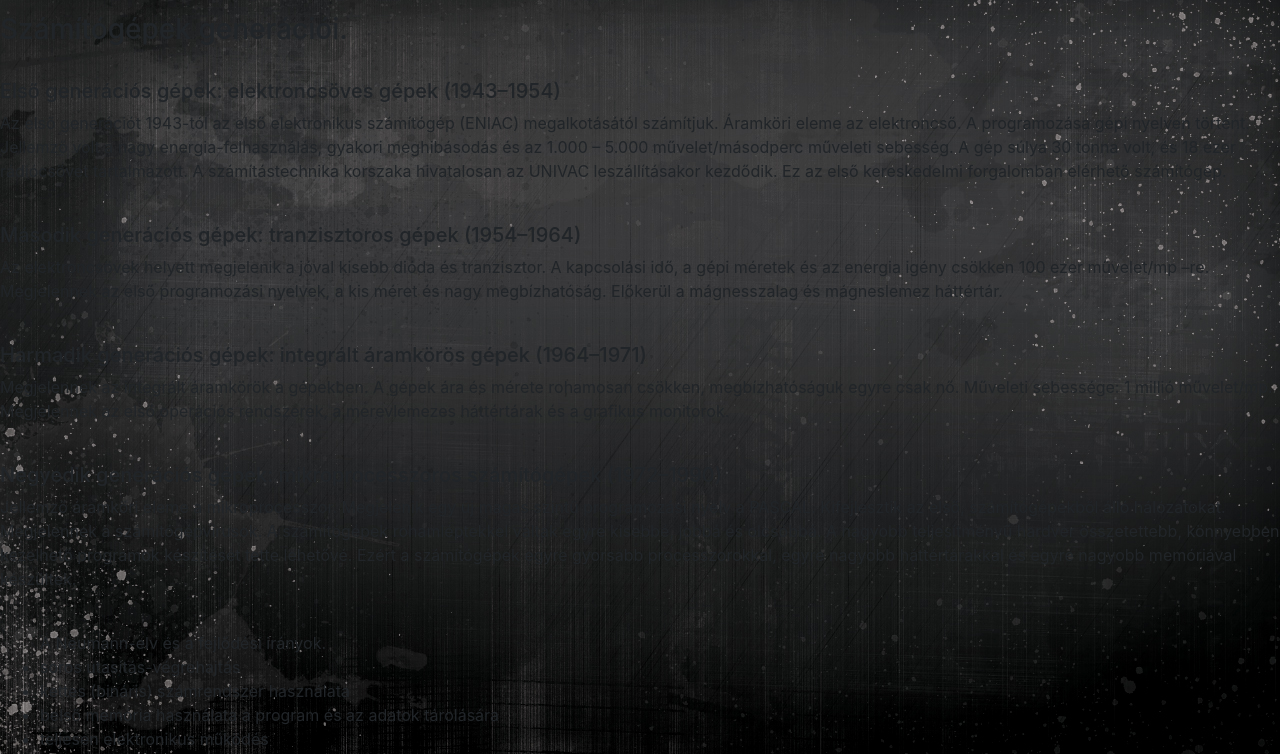
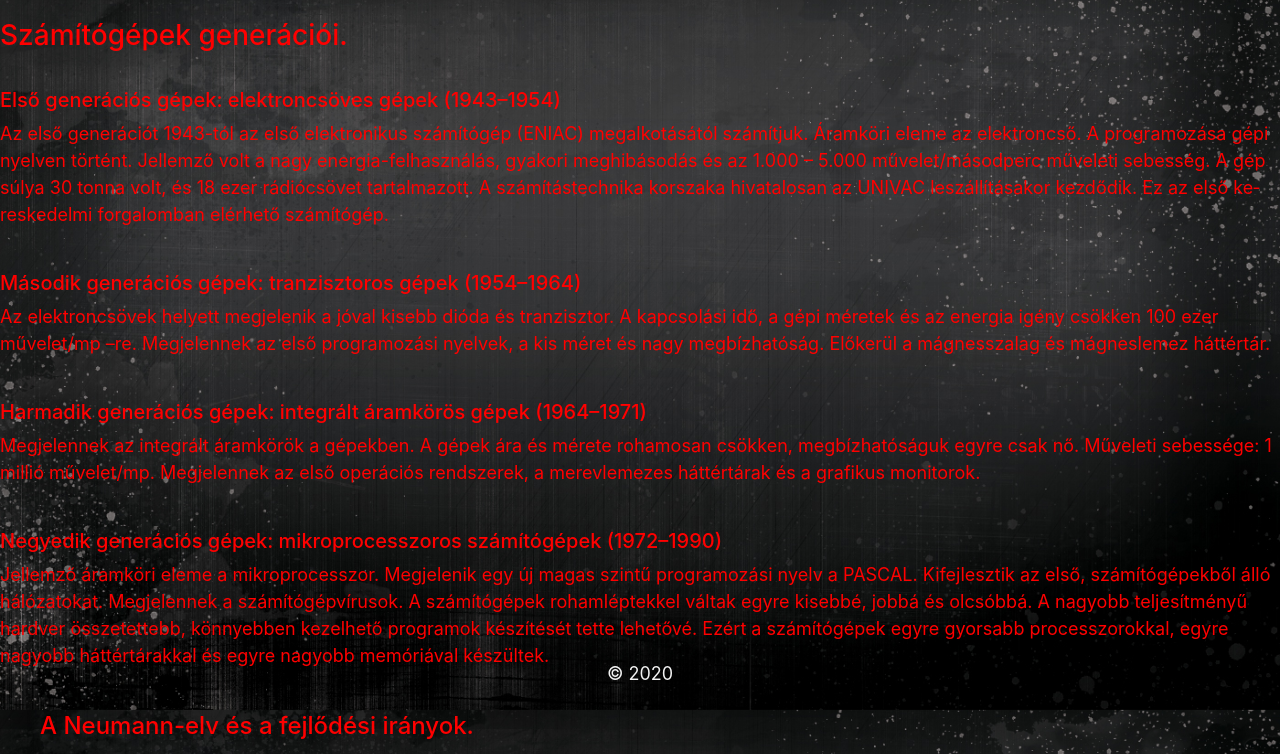
Before and after one commit to Norbi003/komplexprog_2._11.b, a plain HTML site: page index.html in a window 1280 px wide. Shown: the part 113-867 px from the top of the page. Drawn offline with nearby package versions, Linux system fonts and the light colour scheme.

Commit message:
hibák kijavítása

```diff
--- a/index.html
+++ b/index.html
@@ -3,13 +3,9 @@
 <head>
     <meta charset="UTF-8">
     <link rel="stylesheet" href="https://stackpath.bootstrapcdn.com/bootstrap/4.5.2/css/bootstrap.min.css" integrity="sha384-JcKb8q3iqJ61gNV9KGb8thSsNjpSL0n8PARn9HuZOnIxN0hoP+VmmDGMN5t9UJ0Z" crossorigin="anonymous">
+    <link rel="stylesheet" href="style.css">
     <title>Számítógép generációk</title>
-    <style>
-        body
-        {
-          background-image: url('hatterkep.jpg');
-        }
-    </style>
+
 </head>
 <body>
     <nav class="navbar navbar-expand-lg navbar-light bg-light sticky-top">
@@ -56,7 +52,7 @@
 
 <p>Jellemző áramköri eleme a mikroprocesszor. Megjelenik egy új magas szintű programozási nyelv a PASCAL. Kifejlesztik az első, számítógépekből álló hálózatokat. Megjelennek a számítógépvírusok. A számítógépek rohamléptekkel váltak egyre kisebbé, jobbá és olcsóbbá. A nagyobb teljesítményű hardver összetettebb, könnyebben kezelhető programok készítését tette lehetővé. Ezért a számítógépek egyre gyorsabb processzorokkal, egyre nagyobb háttértárakkal és egyre nagyobb memóriával készültek.</p>
 <br>
-<ul>A Neumann-elv és a fejlődési irányok.
+<h4><ul>A Neumann-elv és a fejlődési irányok.</h4>
 
 <li>soros utasítás-végrehajtás</li>
 
@@ -74,6 +70,12 @@
 <p>A Neumann-elveket Neumann János 1946-ban dolgozta ki a számítógépek ideális működéséhez. Ezek szerint a gépnek öt alapvető funkcionális egységből kell állnia és a gép működését a tárolt program elvére kell alapozni.</p>
 <br>
 <p>Az első elektronikus számítógépek a XX. század 30-as, 40-es éveiben történő megjelenésükkor teremnyi méretű, esetenként bizonytalanul működő, nehezen kezelhető és csak kevesek számára hozzáférhető szerkezetek voltak. Elsősorban nagy kutatóintézetek és felsőoktatási intézmények használták, de jelentős részesedést könyvelhetett el a hadiipar is a számítógépek teljesítményéből és produktumaiból. Sok évnek kellett eltelnie ahhoz, hogy akár a kezdeményezések is elinduljanak a közoktatás felé. A számítástechnika fejlődése az utóbbi évtizedben oly nagymértékben felgyorsult, hogy a korszerű technika követése csak igen komoly anyagi áldozatok árán lehetséges, hiszen egy-két éves konfiguráció már meglehetősen elavultnak számít. Ez egyben azt is jelenti, hogy egy adott tulajdonságú eszköz ára folyamatosan csökken, de mivel ezzel párhuzamosan megjelennek a korszerűbb eszközök is és ezek árai változatlanok maradnak. Fontos megemlíteni, hogy ezzel együtt a számítástechnika és az informatika sok olyan területre is betör, ahol eddig a magasabb árak miatt nem volt jellemző, s ezt sok esetben észre sem vesszük.</p>
-
+<footer>
+    &copy; 2020
+</footer>
 </body>
+<script src="https://ajax.googleapis.com/ajax/libs/jquery/3.5.1/jquery.min.js%22%3E"></script>
+<script src="https://code.jquery.com/jquery-3.5.1.slim.min.js" integrity="sha384-DfXdz2htPH0lsSSs5nCTpuj/zy4C+OGpamoFVy38MVBnE+IbbVYUew+OrCXaRkfj" crossorigin="anonymous"></script>
+<script src="https://cdn.jsdelivr.net/npm/popper.js@1.16.1/dist/umd/popper.min.js" integrity="sha384-9/reFTGAW83EW2RDu2S0VKaIzap3H66lZH81PoYlFhbGU+6BZp6G7niu735Sk7lN" crossorigin="anonymous"></script>
+<script src="https://stackpath.bootstrapcdn.com/bootstrap/4.5.2/js/bootstrap.min.js" integrity="sha384-B4gt1jrGC7Jh4AgTPSdUtOBvfO8shuf57BaghqFfPlYxofvL8/KUEfYiJOMMV+rV" crossorigin="anonymous"></script>
 </html>
--- a/style.css
+++ b/style.css
@@ -1,15 +1,28 @@
+body
+{
+    background-image: url('hatterkep.jpg');
+    color: red;
+    background-repeat: no-repeat;
+    background-size: cover;
+    background-attachment: fixed;
+    font-size: 18px;
+}
 h2
 {
-    color: white;
     text-align: center;
+
 }
-h3
+footer
 {
-   text-align: center;
+  position: fixed;
+  left: 0;
+  bottom: 0;
+  width: 100%;
+  color: white;
+  text-align: center;
+  opacity: 0.95;
 }
-body
+h1
 {
-    font-size: 22px;
-    padding: 15px;
-    background-color: antiquewhite;
+    color: red;
 }
```
Also changed, not shown: forrasok.html (+9 -8 lines), teszt.html (+10 -9 lines).
